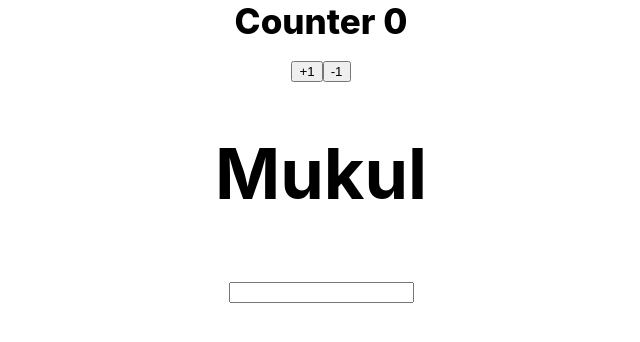
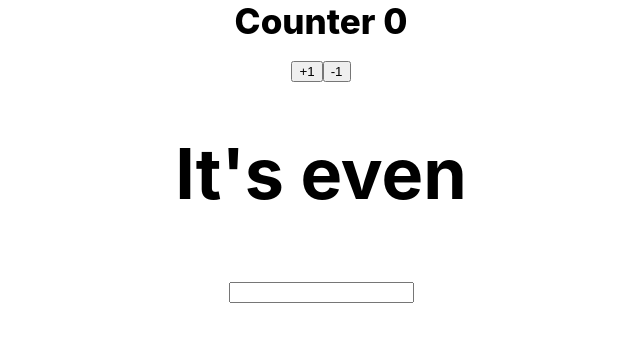
Before and after one commit to Mukul-hub-dotcom/basic, a React (Create React App) app: page / in a window 1280 px wide. Shown: the top 342 px of the page, without its empty margins (319-959 px from the left). Built offline with nearby package versions, Linux system fonts and the light colour scheme.

Commit message:
in progress

```diff
--- a/src/components/Counter.jsx
+++ b/src/components/Counter.jsx
@@ -5,12 +5,32 @@ function Counter() {
     const [count,setCount]=useState(0)
     const [txt,setTxt]=useState('')
     const inc=()=>{
+      if((count+1)%2!=0){
+        setObj({msg:"It's odd"})
+      }
+      else{
+        setObj({msg:"It's even"})
+      }
       setCount(count+1)
     }
     const dec=()=>{
-      setCount(count-1)
+      if(count>0){
+        if((count-1)%2!=0){
+          setObj({msg:"It's odd"})
+        }
+        else{
+          setObj({msg:"It's even"})
+        }
+      setCount(count-1)}
+      else{
+        setObj({msg:"Don't go to negative side"})
+      }
     }
-    const [obj,setObj]=useState({msg:"Mukul"})
+    const [obj,setObj]=useState({msg:"It's even"})
+
+    // const obj={msg:"It's odd"}
+    // const obj={msg:"It's even"}
+
     useEffect(()=>{
       console.log("Radhe")
     },[count])
```
